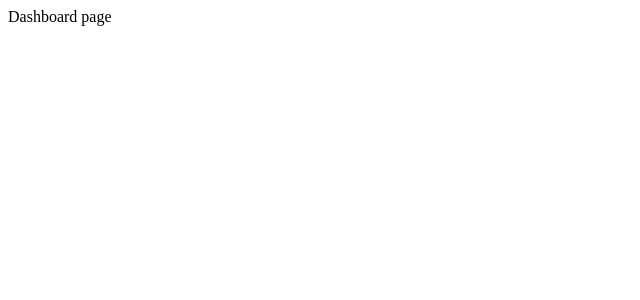
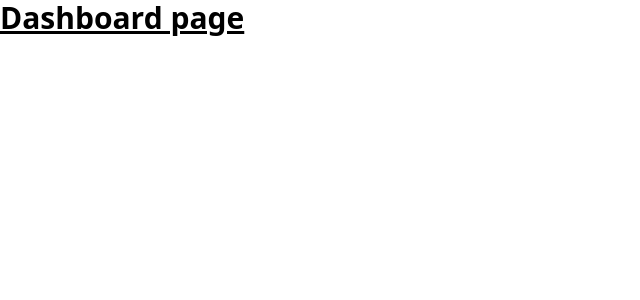
Before and after one commit to notsecret32/taskly, a React (Vite) app in the folder apps/web/: page /dashboard in a window 1280 px wide. Shown: the top 300 px of the page, without its empty margins (0-640 px from the left). Built offline with nearby package versions, Linux system fonts and the light colour scheme.

Commit message:
feat: added tailwind

```diff
--- a/apps/web/package.json
+++ b/apps/web/package.json
@@ -10,9 +10,13 @@
     "preview": "vite preview"
   },
   "dependencies": {
+    "@tailwindcss/vite": "^4.0.0",
+    "clsx": "^2.1.1",
     "react": "^18.3.1",
     "react-dom": "^18.3.1",
-    "react-router": "^7.1.3"
+    "react-router": "^7.1.3",
+    "tailwind-variants": "^0.3.1",
+    "tailwindcss": "^4.0.0"
   },
   "devDependencies": {
     "@eslint/js": "^9.17.0",
--- /dev/null
+++ b/apps/web/src/index.css
@@ -0,0 +1 @@
+@import 'tailwindcss';
--- a/apps/web/src/main.tsx
+++ b/apps/web/src/main.tsx
@@ -1,6 +1,7 @@
 import { StrictMode } from 'react';
 import { createRoot } from 'react-dom/client';
 import { App } from './App.tsx';
+import './index.css';
 
 createRoot(document.getElementById('root')!).render(
   <StrictMode>
--- a/apps/web/src/pages/dashboard-page.tsx
+++ b/apps/web/src/pages/dashboard-page.tsx
@@ -1,5 +1,5 @@
 import { FC } from 'react';
 
 export const DashboardPage: FC = () => {
-  return <div>Dashboard page</div>;
+  return <div className="text-3xl font-bold underline">Dashboard page</div>;
 };
--- a/apps/web/vite.config.ts
+++ b/apps/web/vite.config.ts
@@ -1,7 +1,7 @@
+import tailwindcss from '@tailwindcss/vite';
+import react from '@vitejs/plugin-react';
 import { defineConfig } from 'vite';
-import react from '@vitejs/plugin-react';
 
-// https://vite.dev/config/
 export default defineConfig({
-  plugins: [react()],
+  plugins: [react(), tailwindcss()],
 });
--- a/package.json
+++ b/package.json
@@ -9,6 +9,7 @@
   },
   "devDependencies": {
     "prettier": "^3.4.2",
+    "prettier-plugin-tailwindcss": "^0.6.11",
     "turbo": "^2.3.4",
     "typescript": "5.7.3"
   },
```
Also changed, not shown: 2 other files (tests, documents, lock files or other folders).
